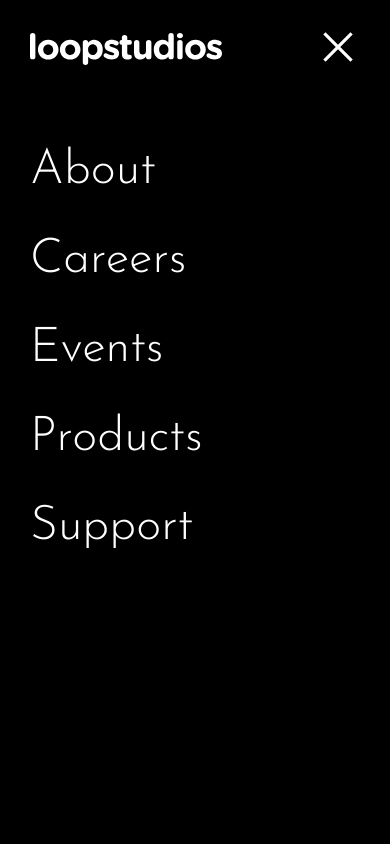
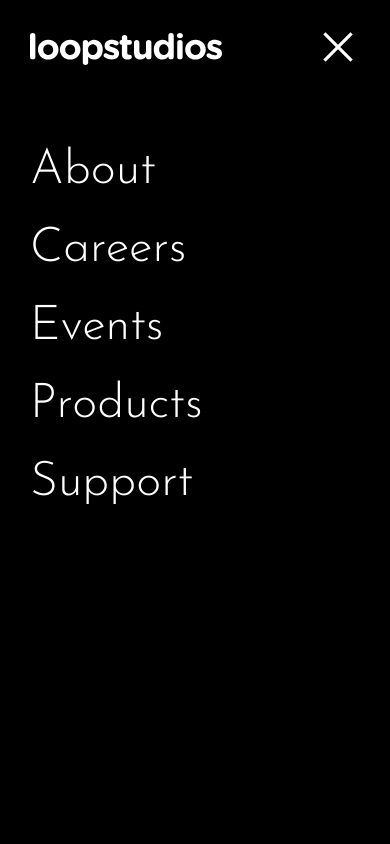
Before and after one commit to sconderg/react-loopstudios, a Next.js app: page / in a window 390 px wide. Both pictures are taken after a click on the button 347 px from the left and 84 px from the top of the page. Shown: the top 844 px of the page. Built offline with nearby package versions, Linux system fonts and the light colour scheme.

Commit message:
init Nav Component

```diff
--- a/components/Header.js
+++ b/components/Header.js
@@ -1,5 +1,6 @@
 import { useState } from "react";
 import styled from "styled-components";
+import Nav from './Nav';
 
 function Header() {
     const [navOpened, setNavOpened] = useState(false);
@@ -12,13 +13,7 @@ function Header() {
                     <button className="navbar-toggler" onClick={toggleNav}>
                         <img src="/images/icon-hamburger.svg" alt="idk" />
                     </button>
-                    <ul>
-                        <li>About</li>
-                        <li>Careers</li>
-                        <li>Events</li>
-                        <li>Products</li>
-                        <li>Support</li>
-                    </ul>
+                    <Nav />
                     {navOpened && (
                         <MobileNav>
                             <div className="head">
@@ -27,13 +22,7 @@ function Header() {
                                     <img src="/images/icon-close.svg" alt="idk" />
                                 </button>
                             </div>
-                            <ul>
-                                <li>About</li>
-                                <li>Careers</li>
-                                <li>Events</li>
-                                <li>Products</li>
-                                <li>Support</li>
-                            </ul>
+                            <Nav mobile={true} />
                         </MobileNav>
                     )}
                 </div>
@@ -95,40 +84,16 @@ const Navbar = styled.div`
         .navbar-toggler {
             display:none;
         }
-        ul {
-            list-style:none;
-            padding:0;
-            display:flex;
-            color:white;
-            li {
-                font-size:16px;
-                cursor:pointer;
-                width:fit-content;
-                padding-bottom:10px;
-                border-bottom:1px solid transparent;
-                transition:all ease-in-out 0.3s;
-                :hover {
-                    border-color:#FFF;
-                }
-                :not(:last-of-type)  {
-                    margin-right:25px;
-                }
-            }
-        }
     }
     @media (max-width:767px) {
         padding:20px 10px;
         .container {
-
             .navbar-toggler {
                 display:block;
                 background:none;
                 border:none;
                 outline:none;
                 cursor:pointer;
-            }
-            > ul {
-            display:none;
             }
         }
     }
@@ -154,15 +119,7 @@ const MobileNav = styled.div`
             height:32px;
         }
     }
-    ul {
-        flex-direction:column;
-        margin-top:5em;
-        li {
-            margin-right:0;
-            margin-bottom:30px;
-            font-size:3em !important;
-            font-weight:300!important;
-            font-family: "Josefin Sans", sans-serif;
-        }
+    @media (min-width:767px) {
+        display:none;
     }
 `;
--- /dev/null
+++ b/components/Nav.js
@@ -0,0 +1,85 @@
+import styled from "styled-components";
+
+function Nav({mobile}) {
+    const items = [
+        {
+            url:'/about',
+            title:'About'
+        },
+        {
+            url:'/careers',
+            title:'Careers'
+        },
+        {
+            url:'/events',
+            title:'Events'
+        },
+        {
+            url:'/products',
+            title:'Products'
+        },
+        {
+            url:'/support',
+            title:'Support'
+        },
+    ];
+    return (
+        <>
+            {mobile ? (
+                <MobileContainer>
+                    {items.map(item => (
+                        <li>{item.title}</li>
+                    ))}
+                </MobileContainer>
+            ) : (
+                <Container>
+                    {items.map(item => (
+                        <li>{item.title}</li>
+                    ))}
+                </Container>
+            )}
+        </>
+    )
+}
+
+export default Nav;
+
+const Container = styled.ul`
+    list-style:none;
+    padding:0;
+    display:flex;
+    color:white;
+    li {
+        font-size:16px;
+        cursor:pointer;
+        width:fit-content;
+        padding-bottom:10px;
+        border-bottom:1px solid transparent;
+        transition:all ease-in-out 0.3s;
+        :hover {
+            border-color:#FFF;
+        }
+        :not(:last-of-type)  {
+            margin-right:25px;
+        }
+    }
+    @media (max-width:767px) {
+        display:none;
+    }
+}
+`;
+
+const MobileContainer = styled.ul`
+    flex-direction:column;
+    margin-top:5em;
+    list-style:none;
+    padding:0;
+    li {
+        margin-right:0;
+        margin-bottom:30px;
+        font-size:3em !important;
+        font-weight:300!important;
+        color:#FFF;
+        font-family: "Josefin Sans", sans-serif;
+    }
+`;
```
